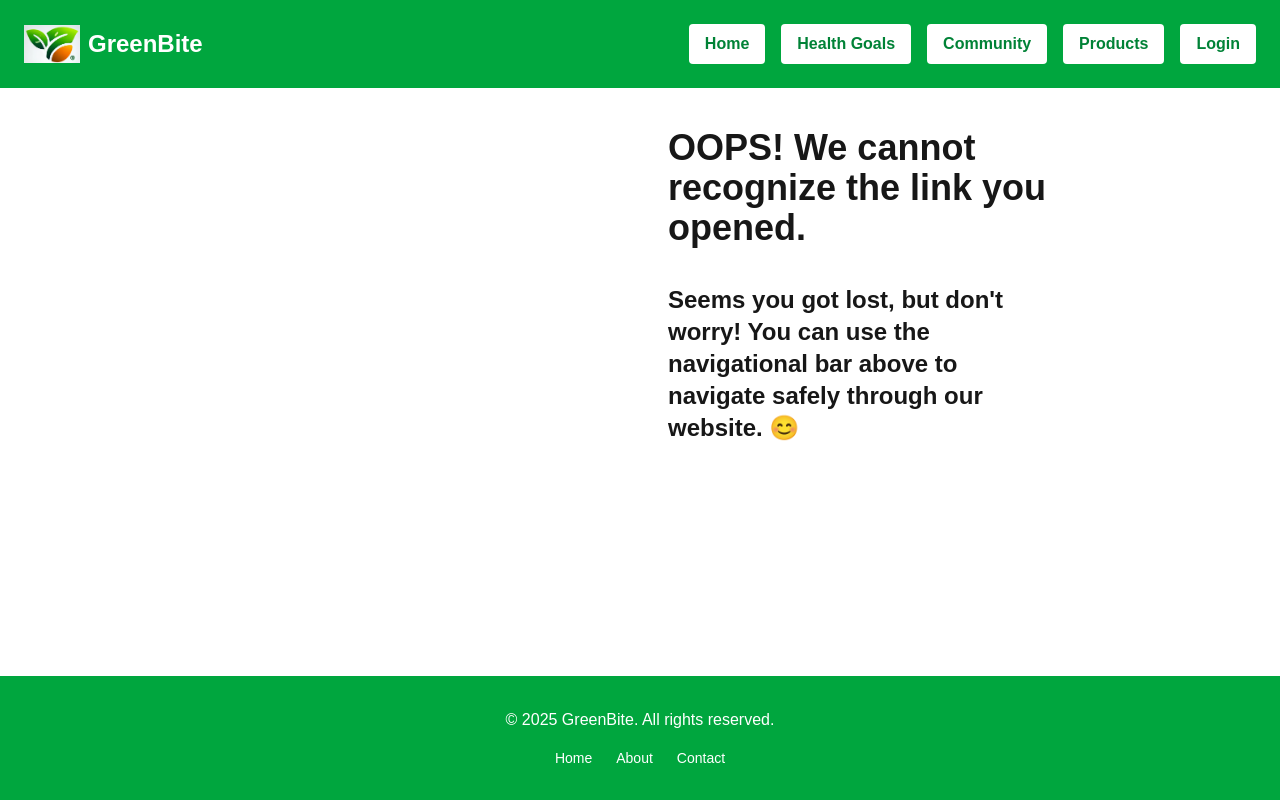
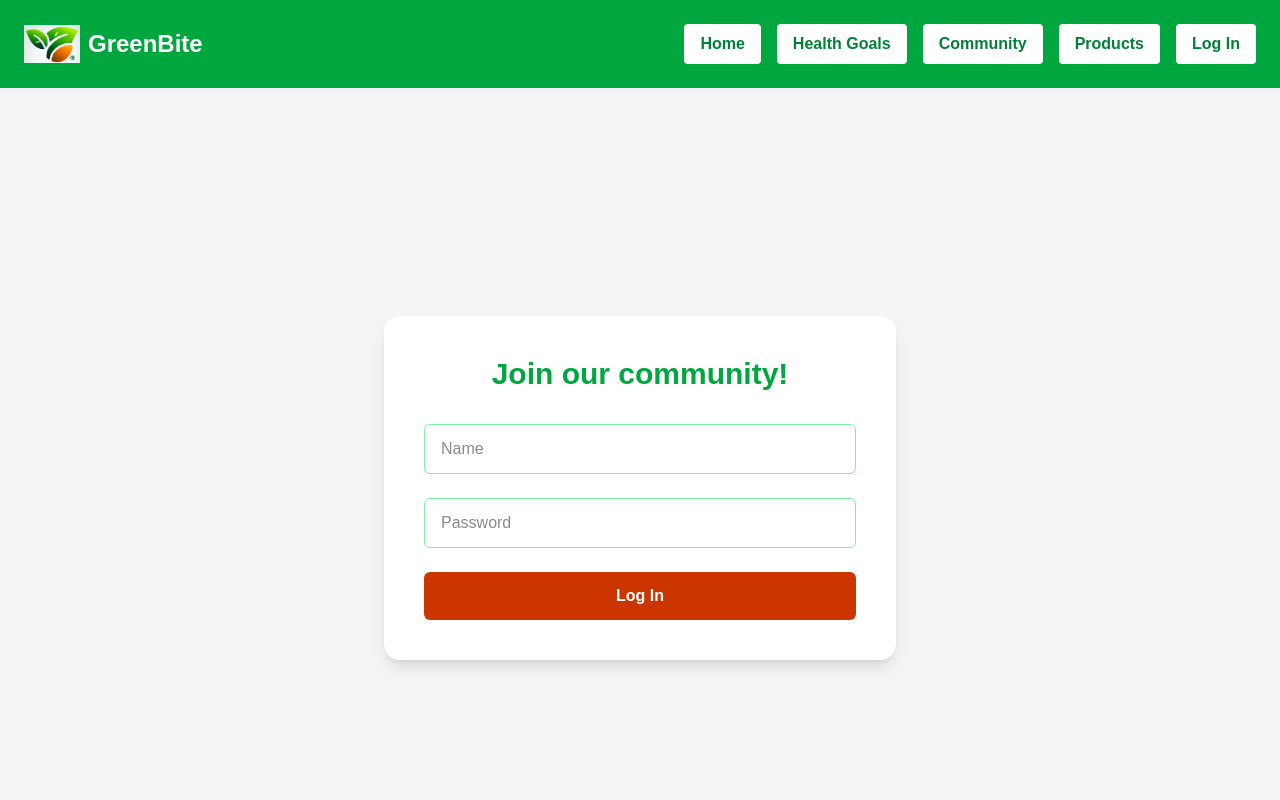
Before and after one commit to tradov00/greenbite, a Next.js app: page /login in a window 1280 px wide. Before the commit this address had no page. Shown: the top 800 px of the page. Built offline with nearby package versions, Linux system fonts and the light colour scheme.

Commit message:
add log in page

```diff
--- a/app/community/page.tsx
+++ b/app/community/page.tsx
@@ -1,4 +1,4 @@
-"use client";
+//"use client";
 
 import Link from "next/link";
 import clsx from "clsx";
--- a/app/layout.js
+++ b/app/layout.js
@@ -1,6 +1,7 @@
 import "./globals.css";
 import Navbar from "@/components/Navbar";
 import Footer from "@/components/Footer";
+import { UserProvider } from "@/contexts/UserContext";
 
 export const metadata = {
   title: "GreenBite",
@@ -11,9 +12,11 @@ export default function RootLayout({ children }) {
   return (
     <html lang="en">
       <body className="flex flex-col min-h-screen">
-        <Navbar />
-        <div className="flex-grow">{children}</div>
-        <Footer />
+        <UserProvider>
+          <Navbar />
+          <div className="flex-grow">{children}</div>
+          <Footer />
+        </UserProvider>
       </body>
     </html>
   );
--- /dev/null
+++ b/app/login/page.tsx
@@ -0,0 +1,54 @@
+"use client";
+import { useState } from "react";
+import { useRouter } from "next/navigation";
+import { useUser } from "@/contexts/UserContext";
+
+export default function LoginPage() {
+  const router = useRouter();
+  const { login } = useUser();
+  const [name, setName] = useState("");
+  const [password, setPassword] = useState("");
+
+  function handleSubmit(e: React.FormEvent) {
+    e.preventDefault();
+
+
+    login(name);
+    router.push("/"); // redirect to home page
+  }
+
+  return (
+    <main className="flex items-center justify-center min-h-screen bg-gray-100 font-roboto">
+      <div className="w-full max-w-lg p-10 bg-white rounded-2xl shadow-lg">
+        <h1 className="text-3xl font-bold text-center text-green-600 mb-8">
+          Join our community!
+        </h1>
+
+        <form onSubmit={handleSubmit} className="space-y-6">
+          <input
+            type="text"
+            placeholder="Name"
+            className="w-full px-4 py-3 border border-green-300 rounded-md focus:outline-none focus:ring-2 focus:ring-green-600"
+            value={name}
+            onChange={(e) => setName(e.target.value)}
+            required
+          />
+          <input
+            type="password"
+            placeholder="Password"
+            className="w-full px-4 py-3 border border-green-300 rounded-md focus:outline-none focus:ring-2 focus:ring-green-600"
+            value={password}
+            onChange={(e) => setPassword(e.target.value)}
+            required
+          />
+          <button
+            type="submit"
+            className="w-full bg-brand-orange text-white font-semibold py-3 rounded-md bg-orange-700 transition-colors"
+          >
+            Log In
+          </button>
+        </form>
+      </div>
+    </main>
+  );
+}
--- a/components/Navbar.js
+++ b/components/Navbar.js
@@ -1,17 +1,27 @@
 "use client";
 import { useState } from "react";
 import { Menu, X } from "lucide-react";
+import Link from "next/link";
+import { useUser } from "@/contexts/UserContext";
+import { useRouter } from "next/navigation";
 
 export default function Navbar() {
   const [isOpen, setIsOpen] = useState(false);
+  const [menuOpen, setMenuOpen] = useState(false);
+  const { user, logout } = useUser();
+  const router = useRouter();
 
   const navItems = [
     { name: "Home", href: "/" },
     { name: "Health Goals", href: "/goals" },
     { name: "Community", href: "/community" },
     { name: "Products", href: "/products" },
-    { name: "Login", href: "/login" },
   ];
+
+  function handleLogout() {
+    logout();
+    router.push("/login");
+  }
 
   return (
     <nav className="bg-green-600 text-white shadow">
@@ -23,16 +33,47 @@ export default function Navbar() {
         </div>
 
         {/* Nav Links (Right - Desktop) */}
-        <div className="hidden md:flex space-x-4">
+        <div className="hidden md:flex items-center space-x-4">
           {navItems.map((item) => (
-            <a
+            <Link
               key={item.name}
               href={item.href}
               className="bg-white text-green-700 hover:text-orange-600 hover:bg-orange-100 px-4 py-2 rounded font-semibold transition"
             >
               {item.name}
-            </a>
+            </Link>
           ))}
+
+          {/* User area */}
+          {!user ? (
+            <Link
+              href="/login"
+              className="bg-white text-green-700 hover:text-orange-600 hover:bg-orange-100 px-4 py-2 rounded font-semibold transition"
+            >
+              Log In
+            </Link>
+          ) : (
+            <div className="relative inline-block text-left">
+              <button
+                onClick={() => setMenuOpen(!menuOpen)}
+                className="flex items-center justify-center w-10 h-10 rounded-full bg-brand-green text-white font-bold"
+                aria-haspopup="true"
+              >
+                {user.name.charAt(0).toUpperCase()}
+              </button>
+              {menuOpen && (
+                <div className="absolute right-0 mt-2 w-48 bg-white border rounded shadow-lg py-1 z-10 text-green-900">
+                  <div className="px-4 py-2 text-sm">Hello, {user.name}</div>
+                  <button
+                    onClick={handleLogout}
+                    className="block w-full text-left px-4 py-2 text-sm text-red-600 hover:bg-gray-100"
+                  >
+                    Log Out
+                  </button>
+                </div>
+              )}
+            </div>
+          )}
         </div>
 
         {/* Hamburger Menu (Mobile) */}
@@ -47,14 +88,43 @@ export default function Navbar() {
       {isOpen && (
         <div className="md:hidden bg-green-700 px-6 py-4 space-y-2 text-center">
           {navItems.map((item) => (
-            <a
+            <Link
               key={item.name}
               href={item.href}
               className="block bg-white text-green-700 hover:text-orange-600 hover:bg-orange-100 px-4 py-2 rounded font-semibold transition"
             >
               {item.name}
-            </a>
+            </Link>
           ))}
+          {!user ? (
+            <Link
+              href="/login"
+              className="block bg-white text-green-700 hover:text-orange-600 hover:bg-orange-100 px-4 py-2 rounded font-semibold transition"
+            >
+              Log In
+            </Link>
+          ) : (
+            <div className="relative inline-block text-left">
+              <button
+                onClick={() => setMenuOpen(!menuOpen)}
+                className="flex items-center justify-center w-10 h-10 rounded-full bg-brand-green text-white font-bold mx-auto"
+                aria-haspopup="true"
+              >
+                {user.name.charAt(0).toUpperCase()}
+              </button>
+              {menuOpen && (
+                <div className="absolute right-0 mt-2 w-48 bg-white border rounded shadow-lg py-1 z-10 text-green-900">
+                  <div className="px-4 py-2 text-sm">Hello, {user.name}</div>
+                  <button
+                    onClick={handleLogout}
+                    className="block w-full text-left px-4 py-2 text-sm text-red-600 hover:bg-gray-100"
+                  >
+                    Log Out
+                  </button>
+                </div>
+              )}
+            </div>
+          )}
         </div>
       )}
     </nav>
--- /dev/null
+++ b/contexts/UserContext.tsx
@@ -0,0 +1,40 @@
+"use client";
+import React, { createContext, useState, ReactNode, useContext } from "react";
+
+type User = {
+  name: string;
+} | null;
+
+type UserContextType = {
+  user: User;
+  login: (name: string) => void;
+  logout: () => void;
+};
+
+const UserContext = createContext<UserContextType | undefined>(undefined);
+
+export function UserProvider({ children }: { children: ReactNode }) {
+  const [user, setUser] = useState<User>(null);
+
+  function login(name: string) {
+    setUser({ name });
+  }
+
+  function logout() {
+    setUser(null);
+  }
+
+  return (
+    <UserContext.Provider value={{ user, login, logout }}>
+      {children}
+    </UserContext.Provider>
+  );
+}
+
+export function useUser() {
+  const context = useContext(UserContext);
+  if (!context) {
+    throw new Error("useUser must be used within a UserProvider");
+  }
+  return context;
+}
```
